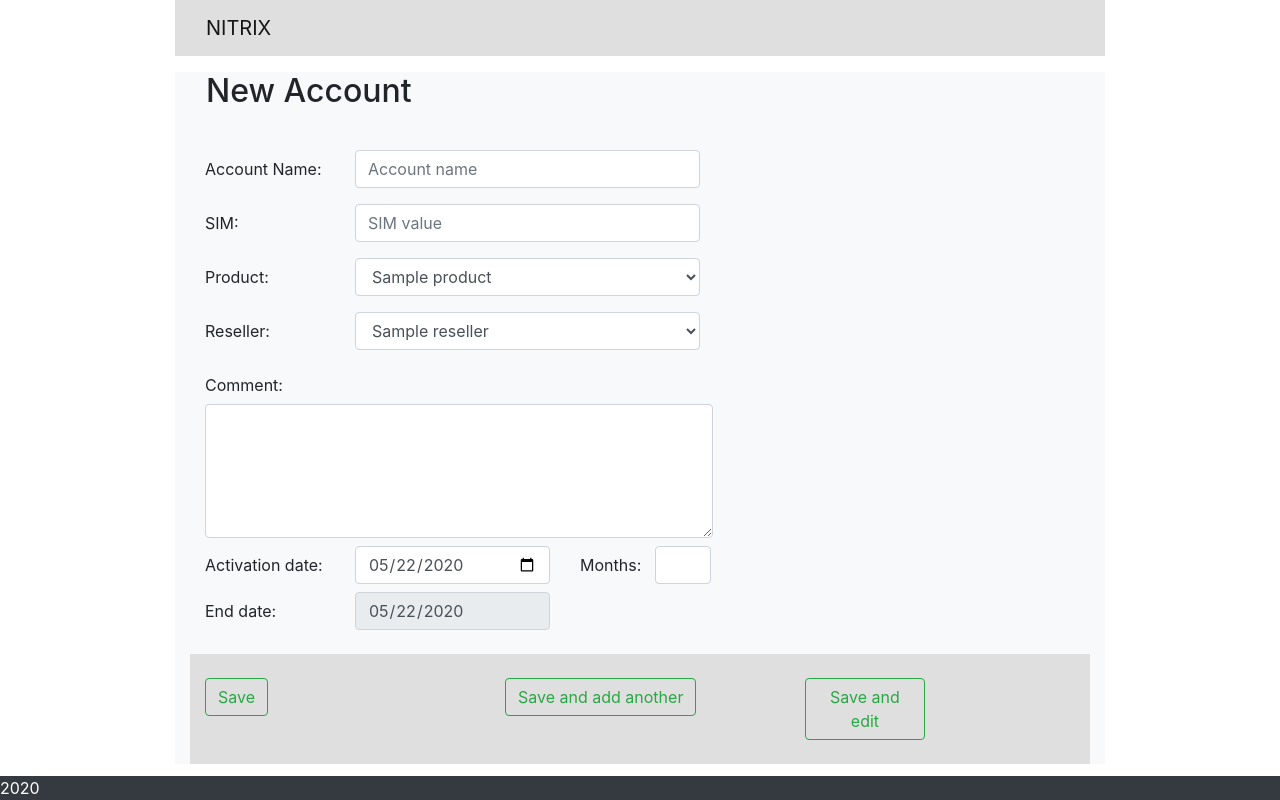
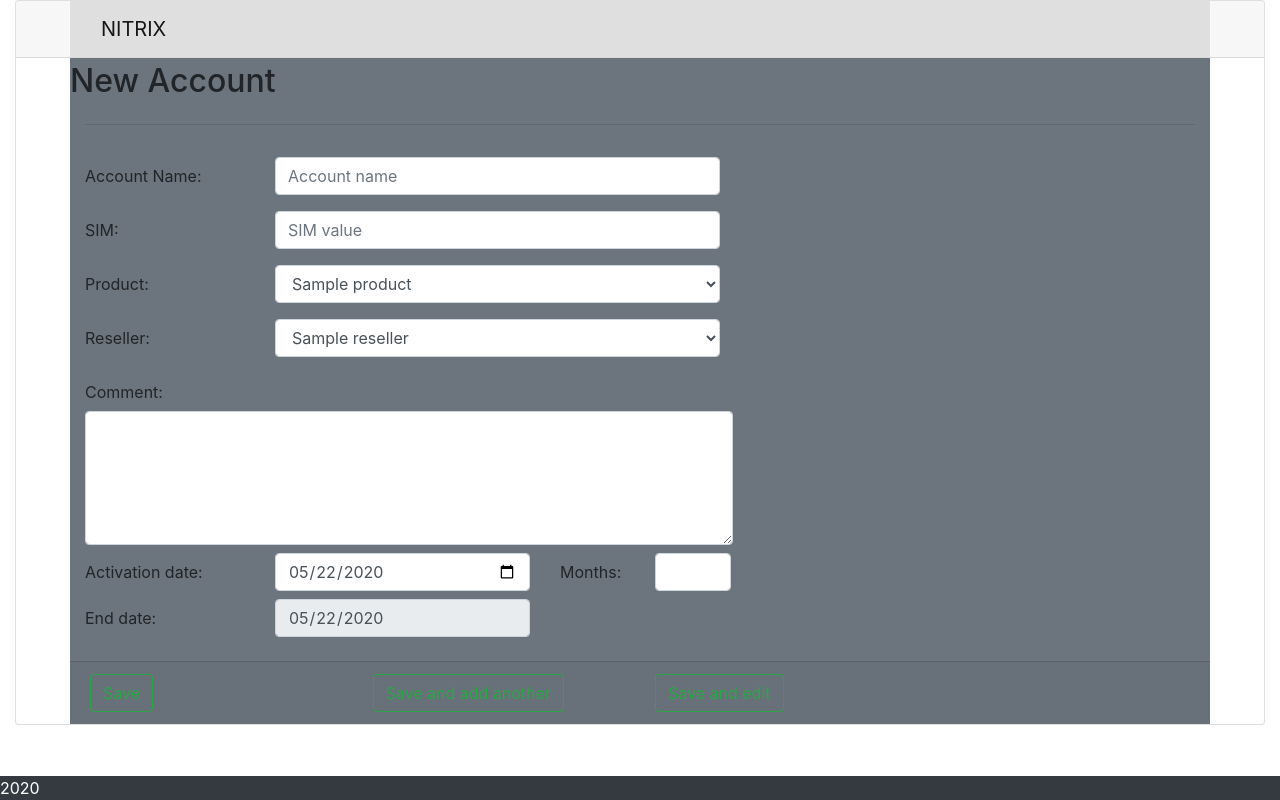
Before and after one commit to Simple2B/NITRIX, a Flask app: page /account_details in a window 1280 px wide. Run offline with Flask 2, Linux system fonts and the light colour scheme; tables that the repository leaves empty hold one stand-in row (values such as "Sample post"); some libraries are stand-ins or nearby versions.

Commit message:
container => card

```diff
--- a/app/templates/account_details.html
+++ b/app/templates/account_details.html
@@ -3,13 +3,14 @@
 {% block account_details %}
 <form action="{{form.save_route}}" method="POST" id="main-form">
     <div class="container">
-        <div class="row pl-3 pb-3">
+        <div class="row pt-1 ">
             {% if form.is_edit %}
             <h2>Edit Account</h2>
             {% else %}
             <h2>New Account</h2>
             {% endif %}
         </div>
+        <hr>
         <div class="row pt-3">
             {{form.id(type='hidden')}}
             <!-- <label class="col-sm-2 col-form-label">Account name:</label> -->
--- a/app/templates/base_add_edit.html
+++ b/app/templates/base_add_edit.html
@@ -16,7 +16,9 @@
 </head>
 
 <body>
-  <div class="container col-sm-9 col-sm-offset-9">
+<div class="container-fluid">
+  <div class="card">
+    <div class="card-header px-0 py-0">
       <div class="container" style="background-color: rgb(223, 223, 223)">
         <nav class="navbar navbar-expand-lg navbar-light">
           <a class="navbar-brand"  href="/">NITRIX</a>
@@ -27,6 +29,8 @@
           </div>
         </nav>
       </div>
+    </div>
+    <dic class="card-body px-0 py-0">
           <!-- Flash Messages -->
     {% with messages = get_flashed_messages(with_categories=true) %}
     {% if messages %}
@@ -43,19 +47,20 @@
     {% endwith %}
 
     {% if form.__class__.__name__ == "AccountForm" %}
-    <div class="container bg-light mt-3">
+    <div class="container bg-secondary px-0">
         {% block account_details %}
         {% endblock %}
-        <div class="container pb-4 mt-4"  style="background-color: rgb(223, 223, 223)">
+        <div class="card-footer mt-4">
           <div class="row" >
-            <div class="mt-4 col-sm-4">
+            <div class="col-sm-3">
               <button class="btn btn-outline-success" type="submit" name="submit" form="main-form" value="save">Save</button>
             </div>
-            <div class="mt-4 col-sm-4">
+            <div class="col-sm-3">
               <button class="btn btn-outline-success" type="submit" name="submit" form="main-form" value="save_and_add">Save and add another</button>
             </div>
-            <div class="mt-4 col-sm-2">
+            <div class="col-sm-3">
               <button class="btn btn-outline-success" type="submit" name="submit" form="main-form" value="save_and_edit">Save and edit</button>
+            </div>
           </div>
         </div>
         </div>
@@ -65,13 +70,13 @@
       <div class="container bg-light mt-3">
         {% block content %}
         {% endblock %}
-        <div class="container mt-4">
+        <div class="card-footer mt-4 py-0">
           <button class="btn btn-outline-success" type="submit" form="main-form">Save</button>
         </div>
-
       </div>
     </form>
     {% endif %}
+    </dic>
 
     <div class="fixed-bottom bg-dark text-white">2020</div>
 
@@ -88,6 +93,8 @@
     {% endblock %}
   </div>
 
+</div>
+
 </body>
 
 </html>
```
Lines whose indentation alone changed are shown as unchanged.
